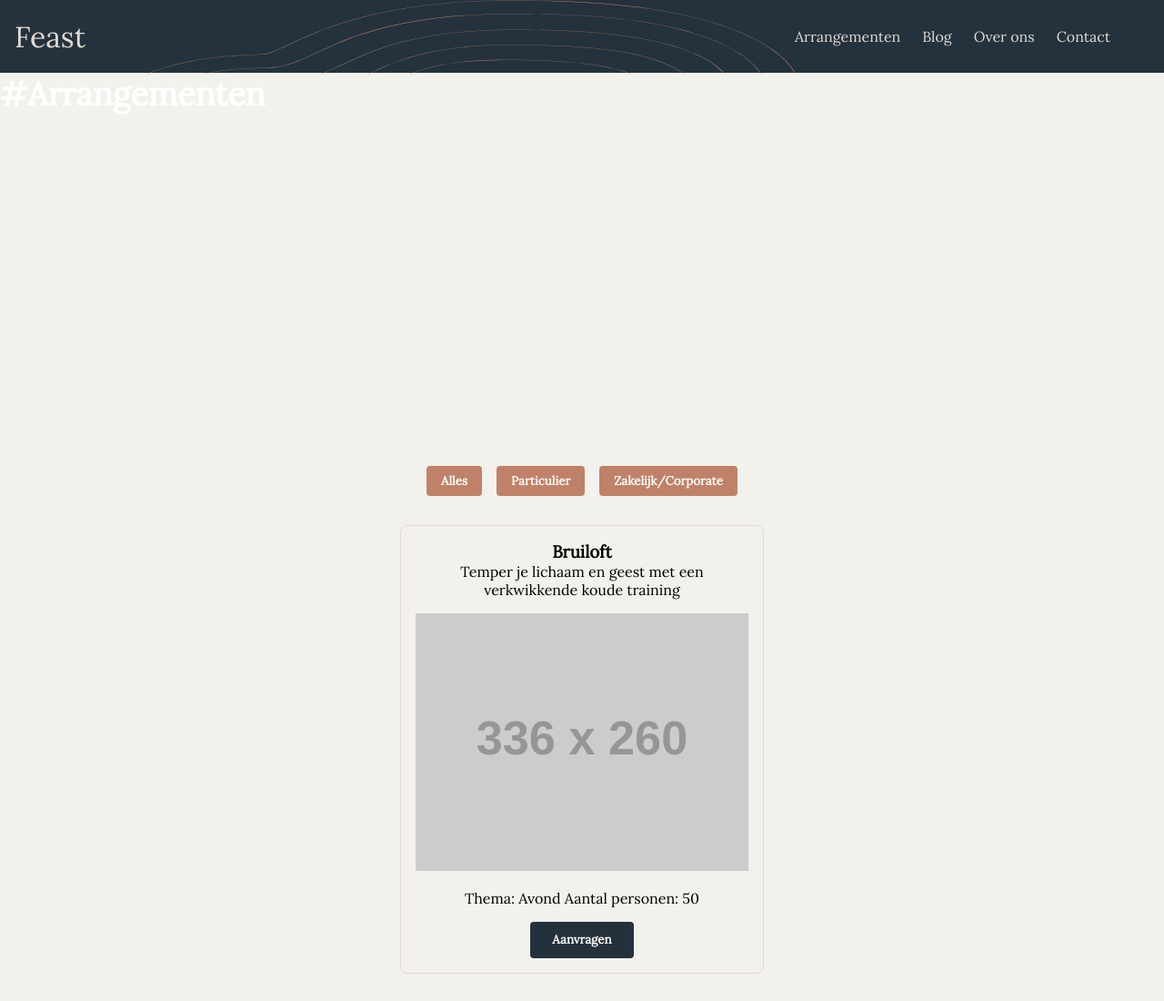
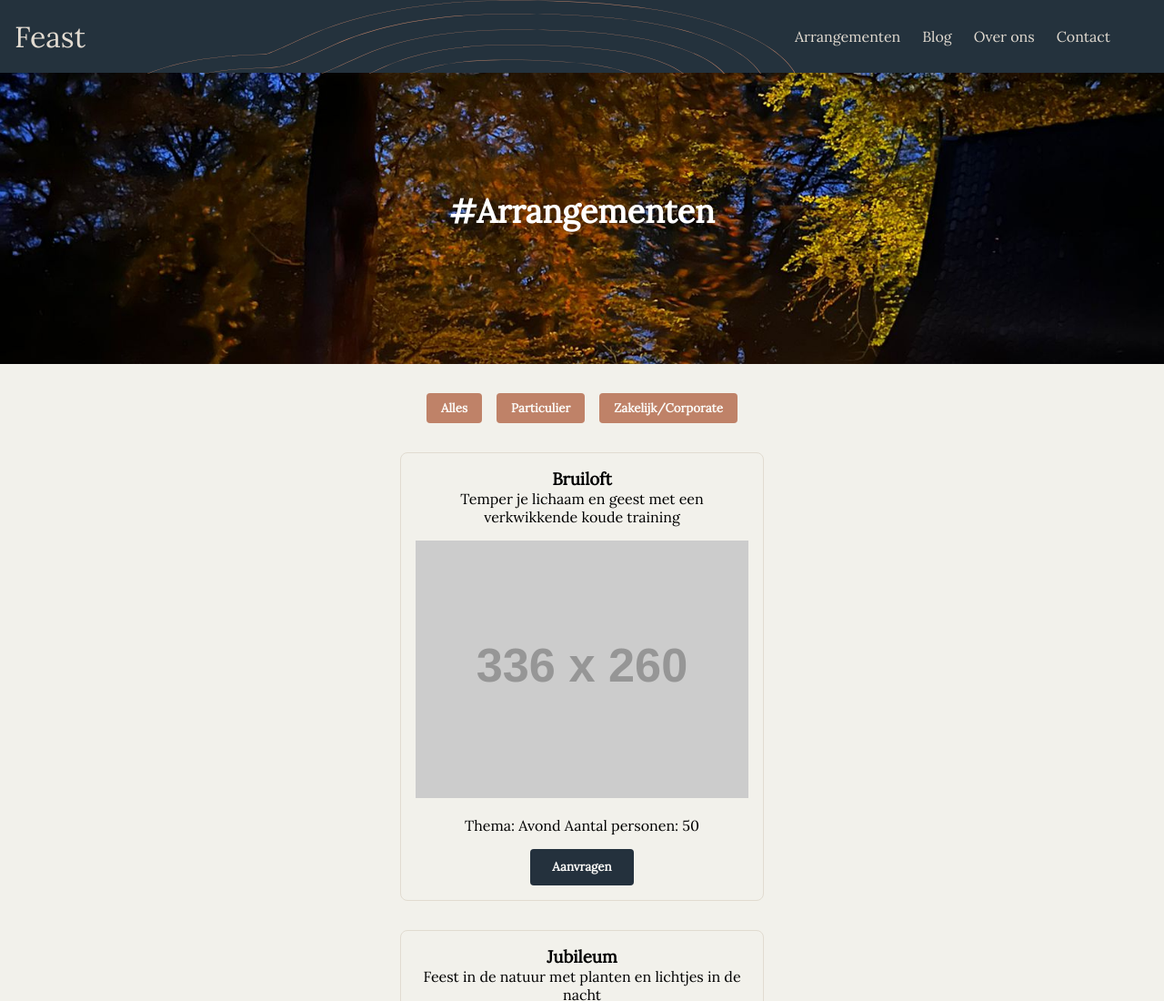
Before and after one commit to refqaxa/kdgo-examen-website, a plain HTML site: page arrangments.html in a window 1280 px wide. Shown: the top 1100 px of the page at 91% size. Drawn offline with nearby package versions, Linux system fonts and the light colour scheme; placeholder pictures from the web are drawn by us.

Commit message:
Added hero

```diff
--- a/arrangments.html
+++ b/arrangments.html
@@ -12,7 +12,9 @@
     <!-- Navigation -->
     <div id="navbar"></div>
 
-    <section class="hero">
+    <div id="hero"></div>
+
+    <section class="hero" style="--hero-bg: url('/images/31a03406-23b1-4d64-abd1-1da9463a6cb7.jpg')">
         <h1>#Arrangementen</h1>
     </section>
 
--- a/css/style.css
+++ b/css/style.css
@@ -19,6 +19,8 @@
     box-sizing: border-box;
     font-family: 'Lora', serif;
 }
+
+/* Basisstijl */
 
 body {
     background: #F2F1EB;
@@ -57,12 +59,12 @@ h1 {
     z-index: 2;
 }
 
-/* Basisstijl */
 .header {
     display: flex;
     justify-content: space-between;
     align-items: center;
     background: #24323D;
+    /* opacity: 0.6; */
     padding: 1rem;
     position: relative;
     height: 80px;
@@ -70,7 +72,7 @@ h1 {
     z-index: 1;
 }
 
-header#main-header {
+header #main-header {
     background: rgba(36, 50, 61, 0.6) !important;
 }
 
@@ -116,10 +118,20 @@ header#main-header {
 }
 
 .hero {
-    position: relative;
-    width: 100%;
-    overflow: hidden;
-    height: 50vh;
+  background: var(--hero-bg) center/cover no-repeat;
+  width: 100%;
+  height: 40vh;
+  display: flex;
+  align-items: center;
+  justify-content: center;
+  color: white;
+  padding: 0 1rem;
+  box-sizing: border-box;
+}
+
+.hero h1 {
+  font-size: clamp(1.5rem, 5vw, 3rem);
+  margin: 0;
 }
 
 .main-hero {
```
Also changed, not shown: components/hero.html (+5 -0 lines).
